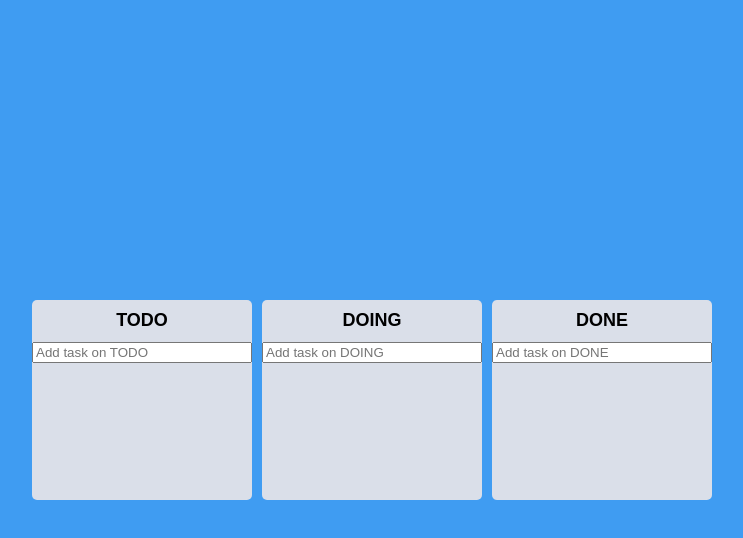
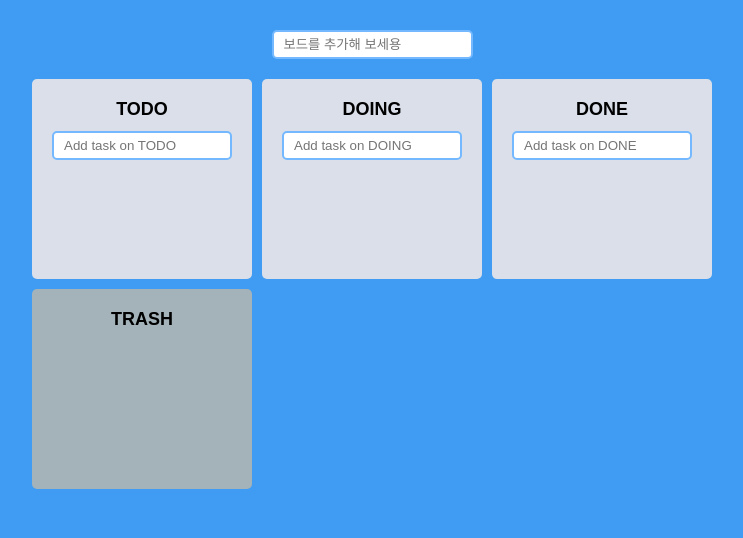
Before and after one commit to dazz6zip/reactJSmaster, a React (Create React App) app in the folder react-masterclass-04/: page / in a window 1280 px wide. Shown: the top 538 px of the page, without its empty margins (268-1011 px from the left). Built offline with nearby package versions, Linux system fonts and the light colour scheme.

Commit message:
보드 순서 수정 및 추가 기능 추가

```diff
--- a/react-masterclass-04/src/App.tsx
+++ b/react-masterclass-04/src/App.tsx
@@ -1,8 +1,15 @@
-import { DragDropContext, DropResult } from "react-beautiful-dnd";
+import {
+  DragDropContext,
+  Draggable,
+  Droppable,
+  DropResult,
+} from "react-beautiful-dnd";
 import { useRecoilState } from "recoil";
 import styled from "styled-components";
-import { toDoState } from "./atoms";
+import { boardState, toDoState } from "./atoms";
 import Board from "./Components/Board";
+import { useEffect } from "react";
+import { useForm } from "react-hook-form";
 
 // https://www.npmjs.com/package/react-beautiful-dnd
 
@@ -12,8 +19,7 @@ const Wrapper = styled.div`
   width: 100%;
   margin: 0 auto;
   justify-content: center;
-  align-items: center;
-  height: 100vh;
+  /* height: 100vh; */
 `;
 
 const Boards = styled.div`
@@ -21,19 +27,66 @@ const Boards = styled.div`
   width: 100%;
   gap: 10px;
   grid-template-columns: repeat(3, 1fr);
+  min-height: 200px;
+`;
+
+const AddInput = styled.input`
+  padding: 5px 10px;
+  border-radius: 5px;
+  margin-bottom: 20px;
+  border: #74b9ff 2px solid;
+`;
+
+const AddDiv = styled.div`
+  text-align: center;
+  padding-top: 30px;
 `;
 
 function App() {
   const [toDos, setToDos] = useRecoilState(toDoState);
+  const [boards, setBoards] = useRecoilState(boardState);
+
+  useEffect(() => {
+    const loadCard = localStorage.getItem("todolist");
+    const board = localStorage.getItem("board");
+    if (loadCard && board) {
+      setToDos(JSON.parse(loadCard));
+      setBoards(JSON.parse(board));
+    }
+  }, []);
 
   // 작동이 끝났을 떄 실행되는 함수
   const onDragEnd = (info: DropResult) => {
-    console.log(info);
     const { destination, draggableId, source } = info;
     // destination (droppableId 보드 아이디, index 위치) : 목적지
     // draggableId : 드래그 중인 요소의 아이디
     // source (droppableId 보드 아이디, index 위치 : 출발지
     if (!destination) {
+      return;
+    }
+    if (info.type === "BOARD") {
+      setBoards((allBoards) => {
+        const newBoards = [...allBoards];
+        const movedBoard = newBoards.splice(source.index, 1)[0];
+        newBoards.splice(destination.index, 0, movedBoard);
+
+        localStorage.setItem("boardState", JSON.stringify(newBoards));
+        return newBoards;
+      });
+      return;
+    }
+    if (destination?.droppableId === "TRASH") {
+      setToDos((allBoards) => {
+        const boardCopy = [...allBoards[source.droppableId]];
+        boardCopy.splice(source.index, 1);
+
+        const temp = {
+          ...allBoards,
+          [source.droppableId]: boardCopy,
+        };
+        localStorage.setItem("todolist", JSON.stringify(temp));
+        return temp;
+      });
       return;
     }
     if (destination?.droppableId === source.droppableId) {
@@ -45,10 +98,13 @@ function App() {
         boardCopy.splice(source.index, 1);
         boardCopy.splice(destination?.index, 0, taskObj);
         // splice 0 : 삽입
-        return {
+
+        const temp = {
           ...allBoards,
           [source.droppableId]: boardCopy,
         };
+        localStorage.setItem("todolist", JSON.stringify(temp));
+        return temp;
       });
     }
     if (destination?.droppableId !== source.droppableId) {
@@ -61,23 +117,75 @@ function App() {
         const destinatinoBoard = [...allBoards[destination.droppableId]];
         sourceBoard.splice(source.index, 1);
         destinatinoBoard.splice(destination?.index, 0, taskObj);
-        return {
+
+        const temp = {
           ...allBoards,
           [source.droppableId]: sourceBoard,
           [destination.droppableId]: destinatinoBoard,
         };
+        localStorage.setItem("todolist", JSON.stringify(temp));
+        return temp;
       });
     }
   };
 
+  const { register, setValue, handleSubmit } = useForm<{
+    boardName: string;
+  }>();
+
+  const onValid = ({ boardName }: { boardName: string }) => {
+    setToDos((allBoard) => {
+      const temp = {
+        ...allBoard,
+        [boardName]: [],
+      };
+      localStorage.setItem("todolist", JSON.stringify(temp));
+      return temp;
+    });
+    setBoards((allBoard) => {
+      const temp = [...allBoard, boardName];
+      localStorage.setItem("board", JSON.stringify(temp));
+      return temp;
+    });
+    setValue("boardName", "");
+  };
+
   return (
     <DragDropContext onDragEnd={onDragEnd}>
+      <AddDiv>
+        <form onSubmit={handleSubmit(onValid)}>
+          <AddInput
+            {...register("boardName", { required: true })}
+            type="text"
+            placeholder={`보드를 추가해 보세용`}
+          ></AddInput>
+        </form>
+      </AddDiv>
       <Wrapper>
-        <Boards>
-          {Object.keys(toDos).map((boardId) => (
-            <Board boardId={boardId} key={boardId} toDos={toDos[boardId]} />
-          ))}
-        </Boards>
+        <Droppable droppableId="boards" direction="horizontal" type="BOARD">
+          {(provided) => (
+            <Boards ref={provided.innerRef} {...provided.droppableProps}>
+              {boards.map((boardId, index) => (
+                <Draggable key={boardId} draggableId={boardId} index={index}>
+                  {(provided) => (
+                    <div
+                      ref={provided.innerRef}
+                      {...provided.draggableProps}
+                      {...provided.dragHandleProps}
+                    >
+                      <Board
+                        boardId={boardId}
+                        key={boardId}
+                        toDos={toDos[boardId]}
+                      />
+                    </div>
+                  )}
+                </Draggable>
+              ))}
+              {provided.placeholder}
+            </Boards>
+          )}
+        </Droppable>
       </Wrapper>
     </DragDropContext>
   );
--- a/react-masterclass-04/src/Components/Board.tsx
+++ b/react-masterclass-04/src/Components/Board.tsx
@@ -6,13 +6,15 @@ import { useForm } from "react-hook-form";
 import { ITodo, toDoState } from "src/atoms";
 import { useSetRecoilState } from "recoil";
 
-const Wrapper = styled.div`
-  background-color: ${(props) => props.theme.boardColor};
+const Wrapper = styled.div<{ trash: boolean }>`
+  background-color: ${(props) =>
+    props.trash ? "#a4b3b9" : props.theme.boardColor};
   padding-top: 10px;
   border-radius: 5px;
   min-height: 200px;
   display: flex;
   flex-direction: column;
+  padding: 20px;
 `;
 
 const Title = styled.h2`
@@ -41,7 +43,6 @@ const Area = styled.div<IAreaProps>`
       : "transparent"};
   flex-grow: 1;
   transition: background-color 0.3s ease-in-out;
-  padding: 20px;
 `;
 
 const Form = styled.form`
@@ -51,12 +52,17 @@ const Form = styled.form`
   }
 `;
 
+const Input = styled.input<{ trash: boolean }>`
+  padding: 5px 10px;
+  border-radius: 5px;
+  margin-bottom: 20px;
+  border: #74b9ff 2px solid;
+  display: ${(props) => (props.trash ? "none" : "block")};
+`;
+
 interface IForm {
   toDo: string;
 }
-
-// board 옮겨지게 (board 순서 추적 atom 생성해야 됨)
-// board 추가할 수 있게
 
 function Board({ toDos, boardId }: IBoardProps) {
   const setToDos = useSetRecoilState(toDoState);
@@ -67,23 +73,27 @@ function Board({ toDos, boardId }: IBoardProps) {
       text: toDo,
     };
     setToDos((allBoard) => {
-      // 수정되지 않는 보드나 수정되는 보드의 다른 요소들은 그대로 두고 추가만 하기
-      return {
+      const temp = {
         ...allBoard,
         [boardId]: [newTodo, ...allBoard[boardId]],
       };
+
+      localStorage.setItem("todolist", JSON.stringify(temp));
+
+      return temp;
     });
     setValue("toDo", "");
   };
   return (
-    <Wrapper>
+    <Wrapper trash={boardId === "TRASH" ? true : false}>
       <Title>{boardId}</Title>
       <Form onSubmit={handleSubmit(onValid)}>
-        <input
+        <Input
+          trash={boardId === "TRASH" ? true : false}
           {...register("toDo", { required: true })}
           type="text"
           placeholder={`Add task on ${boardId}`}
-        ></input>
+        ></Input>
       </Form>
       <Droppable droppableId={boardId}>
         {/* Droppable : 드래그할 수 있는 영역 */}
--- a/react-masterclass-04/src/atoms.tsx
+++ b/react-masterclass-04/src/atoms.tsx
@@ -15,12 +15,11 @@ export const toDoState = atom<IToDoState>({
     TODO: [],
     DOING: [],
     DONE: [],
+    TRASH: [],
   },
 });
 
-// export const boardState = atom<>({
-//   key: "board",
-//   default: {
-
-//   }
-// })
+export const boardState = atom<string[]>({
+  key: "board",
+  default: ["TODO", "DOING", "DONE", "TRASH"],
+});
```
